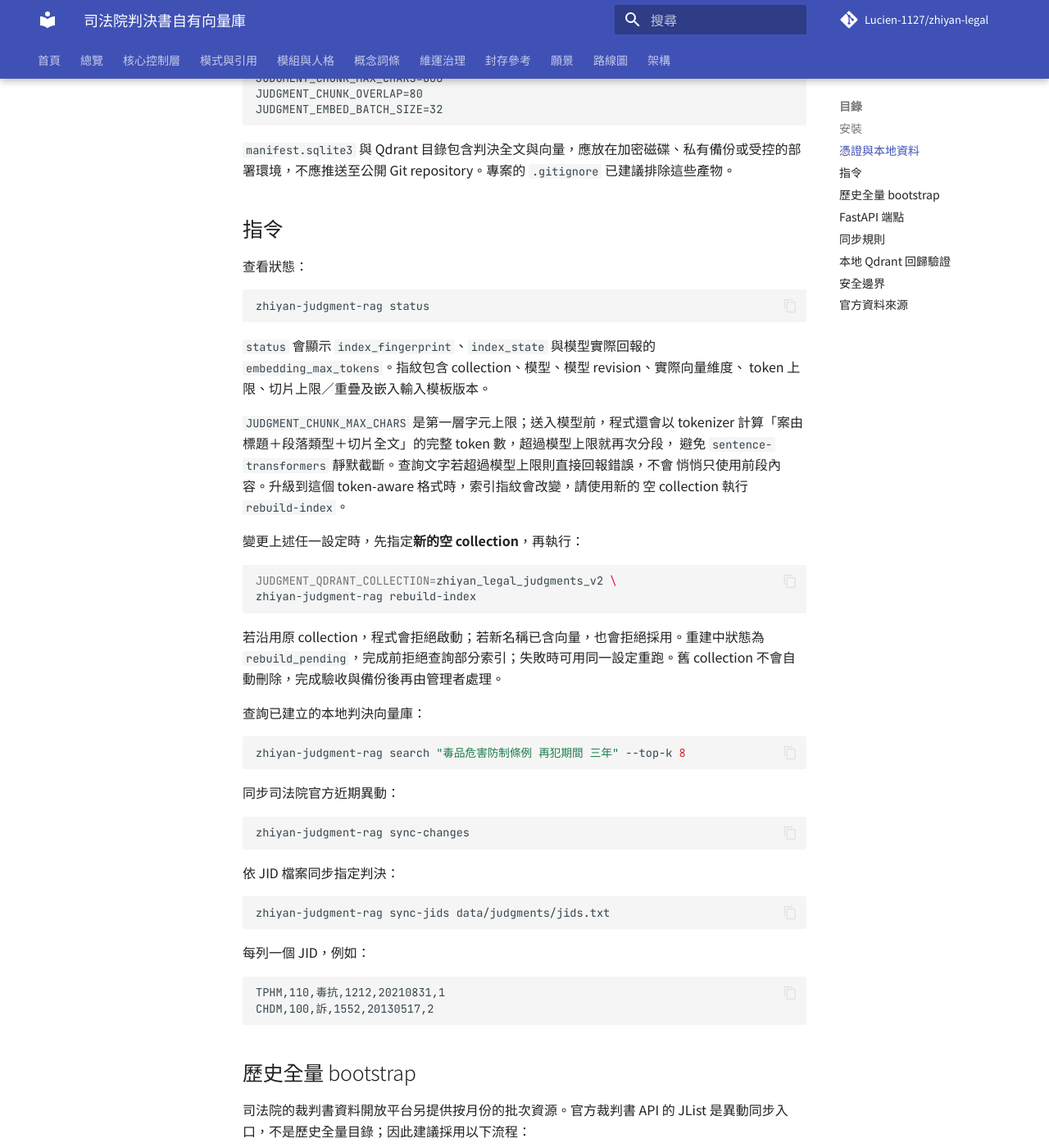
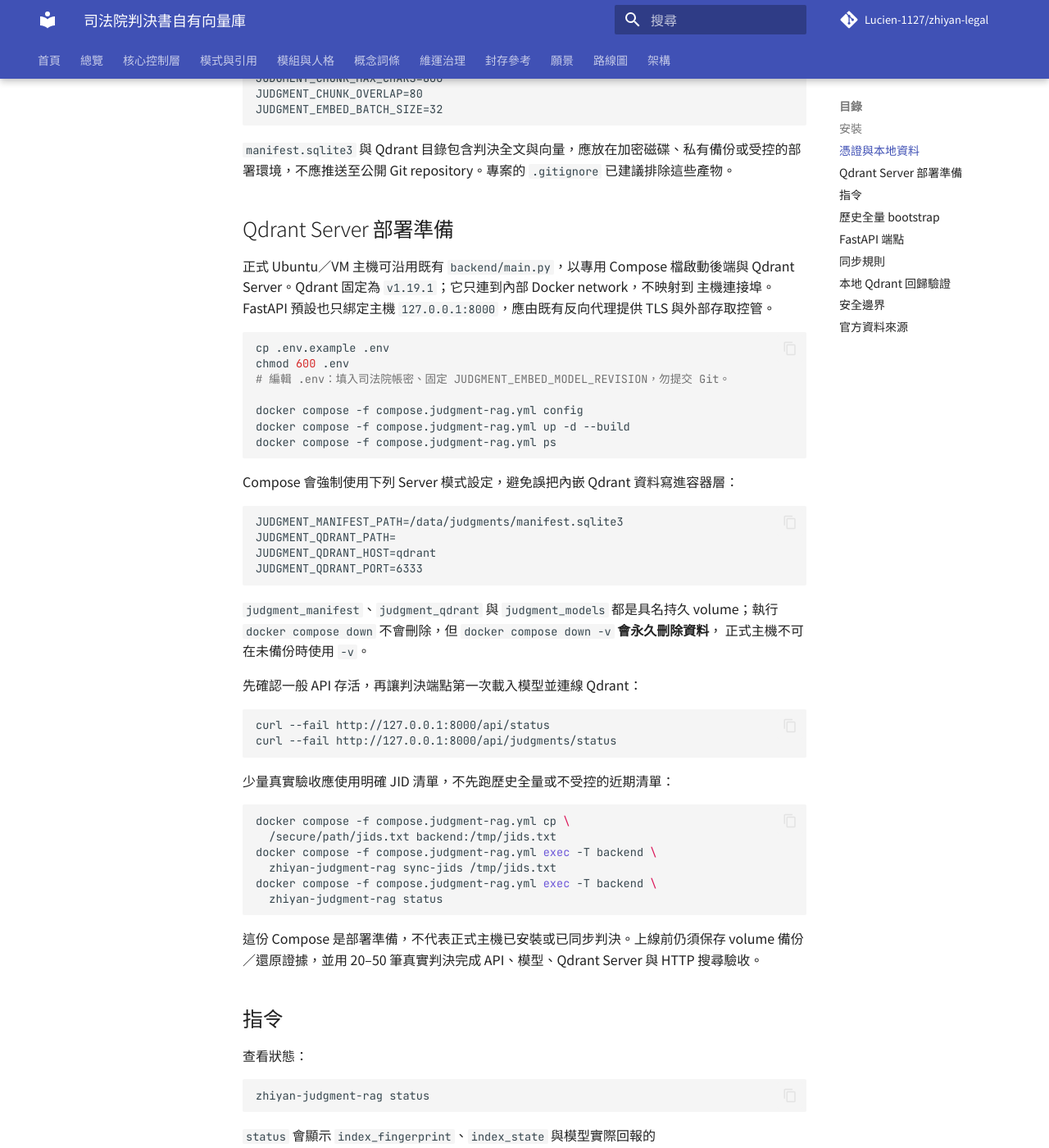
Before and after one commit to Lucien-1127/zhiyan-legal, an MkDocs documentation site: the page built from docs/judgment-rag.md, in a window 1280 px wide and 1400 px high, scrolled down 1001 px. Shown: the whole window at 82% size. Built offline with MkDocs 1.6.1 and Material for MkDocs 9.7.7, drawn with Linux system fonts in a browser that asks for light colours; comment, search, counter and statistics services are not loaded.

Commit message:
docs(judgments): add server deployment runbook

````diff
--- a/docs/judgment-rag.md
+++ b/docs/judgment-rag.md
@@ -49,6 +49,58 @@ JUDGMENT_EMBED_BATCH_SIZE=32
 ```
 
 `manifest.sqlite3` 與 Qdrant 目錄包含判決全文與向量，應放在加密磁碟、私有備份或受控的部署環境，不應推送至公開 Git repository。專案的 `.gitignore` 已建議排除這些產物。
+
+## Qdrant Server 部署準備
+
+正式 Ubuntu／VM 主機可沿用既有 `backend/main.py`，以專用 Compose 檔啟動後端與
+Qdrant Server。Qdrant 固定為 `v1.19.1`；它只連到內部 Docker network，不映射到
+主機連接埠。FastAPI 預設也只綁定主機 `127.0.0.1:8000`，應由既有反向代理提供
+TLS 與外部存取控管。
+
+```bash
+cp .env.example .env
+chmod 600 .env
+# 編輯 .env：填入司法院帳密、固定 JUDGMENT_EMBED_MODEL_REVISION，勿提交 Git。
+
+docker compose -f compose.judgment-rag.yml config
+docker compose -f compose.judgment-rag.yml up -d --build
+docker compose -f compose.judgment-rag.yml ps
+```
+
+Compose 會強制使用下列 Server 模式設定，避免誤把內嵌 Qdrant 資料寫進容器層：
+
+```dotenv
+JUDGMENT_MANIFEST_PATH=/data/judgments/manifest.sqlite3
+JUDGMENT_QDRANT_PATH=
+JUDGMENT_QDRANT_HOST=qdrant
+JUDGMENT_QDRANT_PORT=6333
+```
+
+`judgment_manifest`、`judgment_qdrant` 與 `judgment_models` 都是具名持久 volume；執行
+`docker compose down` 不會刪除，但 `docker compose down -v` **會永久刪除資料**，
+正式主機不可在未備份時使用 `-v`。
+
+先確認一般 API 存活，再讓判決端點第一次載入模型並連線 Qdrant：
+
+```bash
+curl --fail http://127.0.0.1:8000/api/status
+curl --fail http://127.0.0.1:8000/api/judgments/status
+```
+
+少量真實驗收應使用明確 JID 清單，不先跑歷史全量或不受控的近期清單：
+
+```bash
+docker compose -f compose.judgment-rag.yml cp \
+  /secure/path/jids.txt backend:/tmp/jids.txt
+docker compose -f compose.judgment-rag.yml exec -T backend \
+  zhiyan-judgment-rag sync-jids /tmp/jids.txt
+docker compose -f compose.judgment-rag.yml exec -T backend \
+  zhiyan-judgment-rag status
+```
+
+這份 Compose 是部署準備，不代表正式主機已安裝或已同步判決。上線前仍須保存
+volume 備份／還原證據，並用 20–50 筆真實判決完成 API、模型、Qdrant Server 與
+HTTP 搜尋驗收。
 
 ## 指令
 
````
